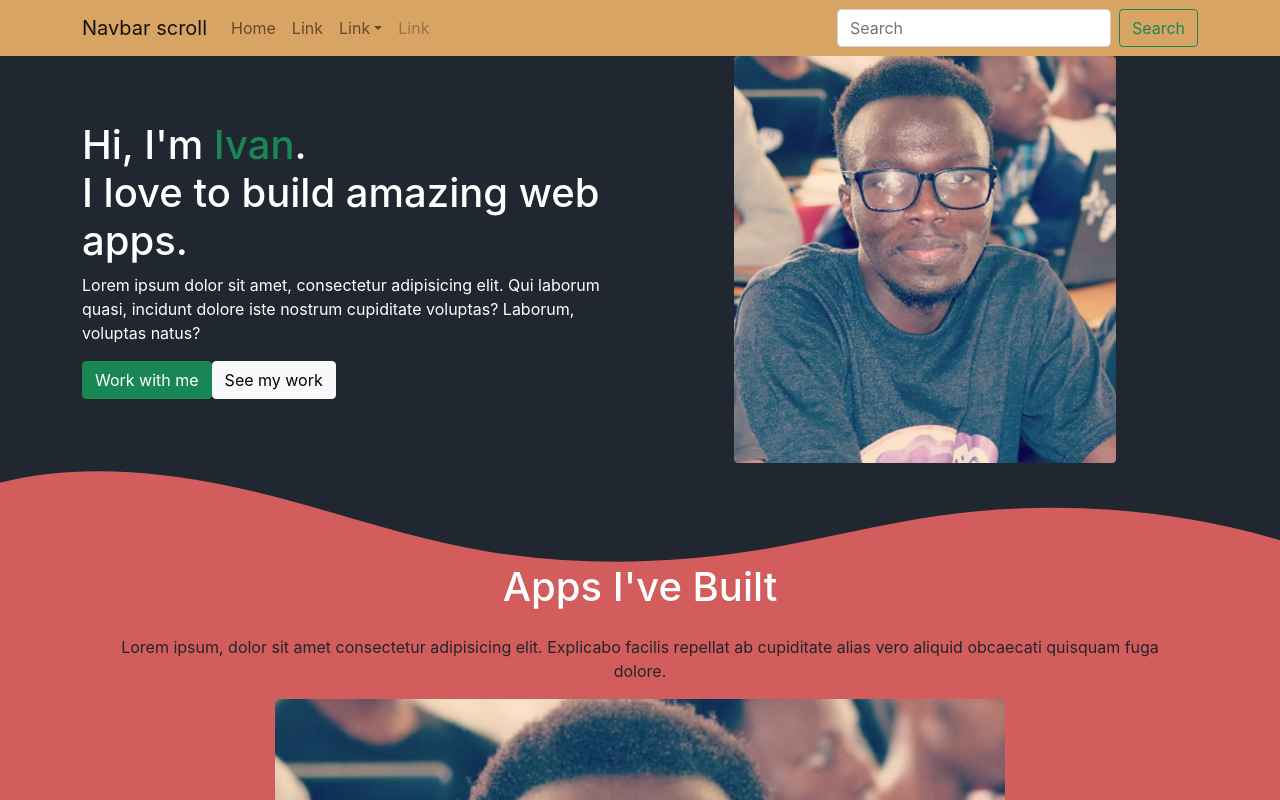
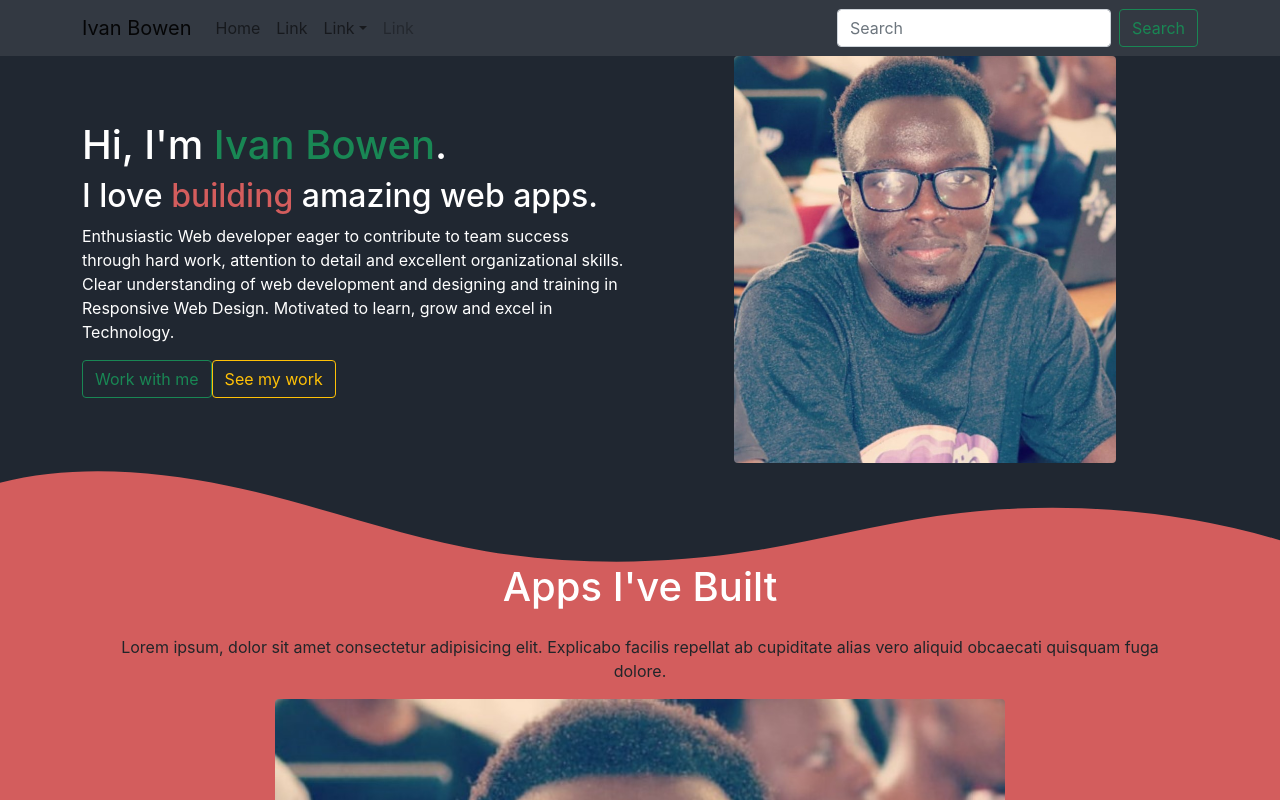
Before and after one commit to 874bowen/master-portfolio, a React (Create React App) app: page / in a window 1280 px wide. Shown: the top 800 px of the page. Built offline with nearby package versions, Linux system fonts and the light colour scheme.

Commit message:
little modification

```diff
--- a/src/App.css
+++ b/src/App.css
@@ -48,8 +48,15 @@ body {
   background-color: #d35d5d;
 }
 #navba{
+  background-color: #333942;
+  color: white;
+}
+.brick{
+  color: #d35d5d;
+}
+/* #navba{
   background-color: #d8a464;
-}
+} */
 .custom-shape-divider-bottom-1650314778 {
   position: relative;
   bottom: 0;
--- a/src/components/About.js
+++ b/src/components/About.js
@@ -1,6 +1,6 @@
 // src/components/About.js
 import React from "react";
-import { Button } from "reactstrap"
+import { Button } from "react-bootstrap"
 export default function About() {
     return (
 
@@ -9,26 +9,23 @@ export default function About() {
             <div className="row">
               <div className="align-self-center col-12 col-md-6">
               <h1 className="text-white">
-                Hi, I'm <span className="text-success">Ivan</span>.
-                <br className="" />I love to build amazing
-                web apps.
+                Hi, I'm <span className="text-success">Ivan Bowen</span>.
               </h1>
-
+              <h2>I love <span class="brick">building</span> amazing
+                web apps.</h2>
               <p className="">
-                Lorem ipsum dolor sit amet, consectetur adipisicing elit. Qui
-                laborum quasi, incidunt dolore iste nostrum cupiditate voluptas?
-                Laborum, voluptas natus?
+              Enthusiastic Web developer eager to contribute to team success through hard work, attention to detail and excellent organizational skills. Clear understanding of web development and designing and training in Responsive Web Design. Motivated to learn, grow and excel in Technology.
               </p>
               <div className="flex justify-center">
                 <a
                   href="#contact"
                   className="inline-flex text-white bg-green-500 border-0 py-2 px-6 focus:outline-none hover:bg-green-600 rounded text-lg">
-                  <Button color="success">Work with me</Button>
+                  <Button variant="outline-success">Work with me</Button>
                 </a>
                 <a
                   href="#projects"
                   className="ml-4 inline-flex text-gray-400 bg-gray-800 border-0 py-2 px-6 focus:outline-none hover:bg-gray-700 hover:text-white rounded text-lg">
-                  <Button color="light">See my work</Button>
+                  <Button variant="outline-warning">See my work</Button>
                 </a>
               </div>
 
--- a/src/components/Contact.js
+++ b/src/components/Contact.js
@@ -7,47 +7,48 @@ import React from "react";
 export default function Contact() {
   return (
     <section id="contact" className="relative">
-      <div className="container px-5 py-10 mx-auto flex sm:flex-nowrap flex-wrap">
-        <div className="lg:w-2/3 md:w-1/2 bg-gray-900 rounded-lg overflow-hidden sm:mr-10 p-10 flex items-end justify-start relative">
+      <div className="text-white container">
+        <div className="text-white row">
+          <div className="col-md-4">
           <iframe
             width="100%"
             height="100%"
             title="map"
-            className="absolute inset-0"
-            frameBorder={0}
-            marginHeight={0}
-            marginWidth={0}
+
+            // frameBorder={0}
+            // marginHeight={0}
+            // marginWidth={0}
             style={{ filter: "opacity(0.7)" }}
             src="https://www.google.com/maps/embed/v1/place?q=97+warren+st+new+york+city&key=AIzaSyBFw0Qbyq9zTFTd-tUY6dZWTgaQzuU17R8"
           />
-          <div className="bg-gray-900 relative flex flex-wrap py-6 rounded shadow-md">
-            <div className="lg:w-1/2 px-6">
-              <h2 className="title-font font-semibold text-white tracking-widest text-xs">
+          </div>
+          <div className="col-md-3">
+            <div className="">
+              <h2 className="text-white">
                 ADDRESS
               </h2>
               <p className="mt-1">
-                97 Warren St. <br />
-                New York, NY 10007
+                7149-30100, Eldoret <br />
+                Kenya
               </p>
             </div>
             <div className="lg:w-1/2 px-6 mt-4 lg:mt-0">
-              <h2 className="title-font font-semibold text-white tracking-widest text-xs">
+              <h2 className="title-font font-semibold text-white text-xs">
                 EMAIL
               </h2>
               <a className="text-indigo-400 leading-relaxed">
-                reedbarger@email.com
+                bowenivan16@gmail.com
               </a>
               <h2 className="title-font font-semibold text-white tracking-widest text-xs mt-4">
                 PHONE
               </h2>
-              <p className="leading-relaxed">123-456-7890</p>
+              <p className="leading-relaxed">+254791440095</p>
             </div>
           </div>
-        </div>
-        <form
+          <form
           netlify
           name="contact"
-          className="lg:w-1/3 md:w-1/2 flex flex-col md:ml-auto w-full md:py-8 mt-8 md:mt-0">
+          className="col-md-5">
           <h2 className="text-white sm:text-4xl text-3xl mb-1 font-medium title-font">
             Hire Me
           </h2>
@@ -95,6 +96,8 @@ export default function Contact() {
             Submit
           </button>
         </form>
+        </div>
+
       </div>
     </section>
   );
--- a/src/components/Navbar.js
+++ b/src/components/Navbar.js
@@ -7,13 +7,13 @@ import { Container, Navbar, NavDropdown, FormControl, Nav,
 export default function Navba() {
     return(
 
-    <Navbar sticky="top" id="navba" expand="lg">
-        <Container>
-            <Navbar.Brand href="#">Navbar scroll</Navbar.Brand>
+    <Navbar  className="text-white" sticky="top" id="navba" expand="lg">
+        <Container className="text-white">
+            <Navbar.Brand href="#">Ivan Bowen</Navbar.Brand>
             <Navbar.Toggle aria-controls="navbarScroll" />
             <Navbar.Collapse id="navbarScroll">
             <Nav
-                className="me-auto my-2 my-lg-0"
+                className="text-white me-auto my-2 my-lg-0"
                 style={{ maxHeight: '100px' }}
                 navbarScroll
             >
--- a/src/components/Testimonials.js
+++ b/src/components/Testimonials.js
@@ -1,44 +1,44 @@
-// src/components/Testimonials.js
+// // src/components/Testimonials.js
 
-// export default function Testimonials() {}
-import React from "react";
-// import { TerminalIcon, UsersIcon } from "@heroicons/react/solid";
-import { testimonials } from "../data";
+export default function Testimonials() {}
+// import React from "react";
+// // import { TerminalIcon, UsersIcon } from "@heroicons/react/solid";
+// import { testimonials } from "../data";
 
-export default function Testimonials() {
-  return (
-    <section id="testimonials">
-      <div className="container px-5 py-10 mx-auto text-center">
-        {/* <UsersIcon className="w-10 inline-block mb-4" /> */}
-        <h1 className="sm:text-4xl text-3xl font-medium title-font text-white mb-12">
-          Client Testimonials
-        </h1>
-        <div className="flex flex-wrap m-4">
-          {testimonials.map((testimonial) => (
-            <div className="p-4 md:w-1/2 w-full">
-              <div className="h-full bg-gray-800 bg-opacity-40 p-8 rounded">
-                {/* <TerminalIcon className="block w-8 text-gray-500 mb-4" /> */}
-                <p className="leading-relaxed mb-6">{testimonial.quote}</p>
-                <div className="inline-flex items-center">
-                  <img
-                    alt="testimonial"
-                    src={testimonial.image}
-                    className="w-12 rounded-full flex-shrink-0 object-cover object-center"
-                  />
-                  <span className="flex-grow flex flex-col pl-4">
-                    <span className="title-font font-medium text-white">
-                      {testimonial.name}
-                    </span>
-                    <span className="text-gray-500 text-sm uppercase">
-                      {testimonial.company}
-                    </span>
-                  </span>
-                </div>
-              </div>
-            </div>
-          ))}
-        </div>
-      </div>
-    </section>
-  );
-}
+// export default function Testimonials() {
+//   return (
+//     <section id="testimonials">
+//       <div className="container px-5 py-10 mx-auto text-center">
+//         {/* <UsersIcon className="w-10 inline-block mb-4" /> */}
+//         <h1 className="sm:text-4xl text-3xl font-medium title-font text-white mb-12">
+//           Client Testimonials
+//         </h1>
+//         <div className="flex flex-wrap m-4">
+//           {testimonials.map((testimonial) => (
+//             <div className="p-4 md:w-1/2 w-full">
+//               <div className="h-full bg-gray-800 bg-opacity-40 p-8 rounded">
+//                 {/* <TerminalIcon className="block w-8 text-gray-500 mb-4" /> */}
+//                 <p className="leading-relaxed mb-6">{testimonial.quote}</p>
+//                 <div className="inline-flex items-center">
+//                   <img
+//                     alt="testimonial"
+//                     src={testimonial.image}
+//                     className="w-12 rounded-full flex-shrink-0 object-cover object-center"
+//                   />
+//                   <span className="flex-grow flex flex-col pl-4">
+//                     <span className="title-font font-medium text-white">
+//                       {testimonial.name}
+//                     </span>
+//                     <span className="text-gray-500 text-sm uppercase">
+//                       {testimonial.company}
+//                     </span>
+//                   </span>
+//                 </div>
+//               </div>
+//             </div>
+//           ))}
+//         </div>
+//       </div>
+//     </section>
+//   );
+// }
--- a/src/data.js
+++ b/src/data.js
@@ -1,5 +1,34 @@
 // src/data.js
-
+export const projets = [
+  {
+    id: 0,
+    title:'Restaurant Con Fusion',
+    subtitle: 'Bootstrap UI',
+    image: 'assets/images/uthappizza.png',
+    category: 'frontend',
+    description:'A unique combination of Indian Uthappam (pancake) and Italian pizza, topped with Cerignola olives, ripe vine cherry tomatoes, Vidalia onion, Guntur chillies and Buffalo Paneer.'                        },
+ {
+    id: 1,
+    title:'Restaurant Con Fusion',
+    subtitle: 'React JS',
+    image: 'assets/images/uthappizza.png',
+    category: 'frontend',
+    description:'A unique combination of Indian Uthappam (pancake) and Italian pizza, topped with Cerignola olives, ripe vine cherry tomatoes, Vidalia onion, Guntur chillies and Buffalo Paneer.'                        },
+ {
+    id: 2,
+    title:'Chat App',
+    subtitle: 'Django',
+    image: 'assets/images/uthappizza.png',
+    category: 'backend',
+    description:'A unique combination of Indian Uthappam (pancake) and Italian pizza, topped with Cerignola olives, ripe vine cherry tomatoes, Vidalia onion, Guntur chillies and Buffalo Paneer.'                        },
+ {
+    id: 3,
+    title:'Ads Management',
+    subtitle: 'Django',
+    image: 'assets/images/uthappizza.png',
+    category: 'backend',
+    description:'A unique combination of Indian Uthappam (pancake) and Italian pizza, topped with Cerignola olives, ripe vine cherry tomatoes, Vidalia onion, Guntur chillies and Buffalo Paneer.'                        },
+ ];
 export const projects = [
     {
       title: "React Reserve",
```
